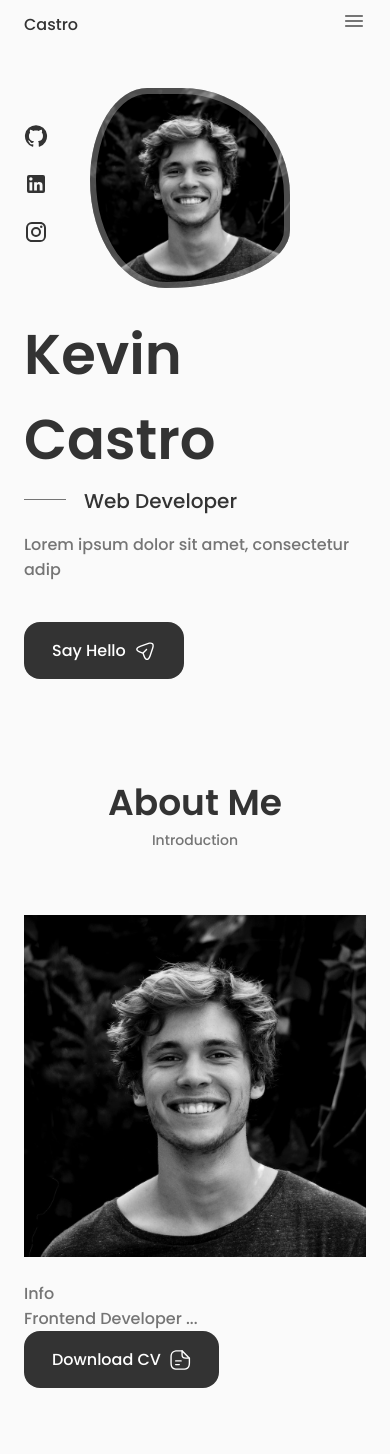
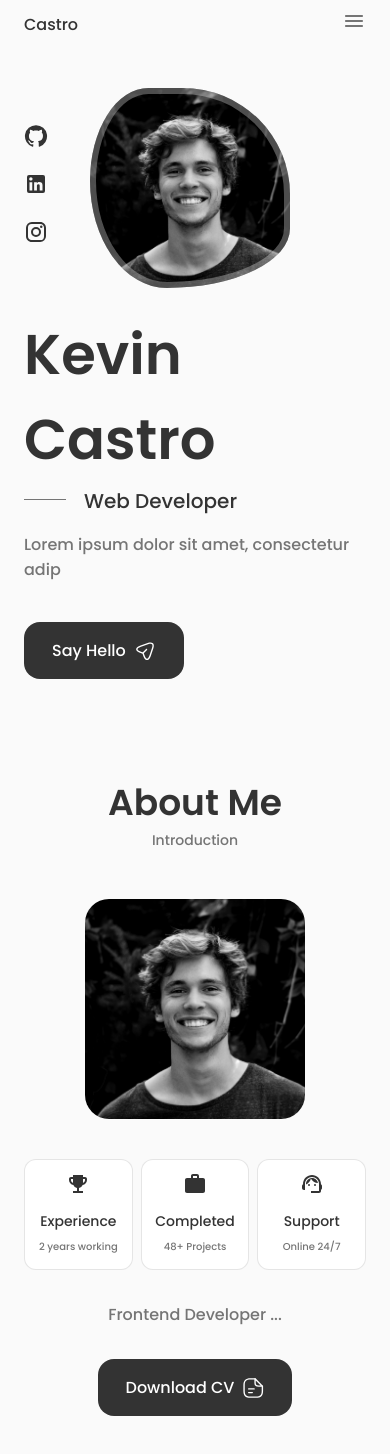
Before and after one commit to kevincastrochavez/kevin-portfolio, a React (Create React App) app: page / in a window 390 px wide. Shown: the top 1454 px of the page. Built offline with nearby package versions, Linux system fonts and the light colour scheme.

Commit message:
finished the about me section

```diff
--- a/src/components/About.js
+++ b/src/components/About.js
@@ -2,6 +2,7 @@ import React from 'react';
 
 import CV from '../assets/resume.pdf';
 import AboutImg from '../assets/about.jpg';
+
 import Info from './Info';
 
 function About() {
--- a/src/components/Info.js
+++ b/src/components/Info.js
@@ -1,7 +1,30 @@
 import React from 'react';
+import EmojiEventsIcon from '@mui/icons-material/EmojiEvents';
+import WorkIcon from '@mui/icons-material/Work';
+import SupportAgentIcon from '@mui/icons-material/SupportAgent';
 
 function Info() {
-  return <div>Info</div>;
+  return (
+    <div className='info grid'>
+      <div className='info__box'>
+        <EmojiEventsIcon className='info__icon' />
+        <h3 className='info__title'>Experience</h3>
+        <span className='info__subtitle'>2 years working</span>
+      </div>
+
+      <div className='info__box'>
+        <WorkIcon className='info__icon' />
+        <h3 className='info__title'>Completed</h3>
+        <span className='info__subtitle'>48+ Projects</span>
+      </div>
+
+      <div className='info__box'>
+        <SupportAgentIcon className='info__icon' />
+        <h3 className='info__title'>Support</h3>
+        <span className='info__subtitle'>Online 24/7</span>
+      </div>
+    </div>
+  );
 }
 
 export default Info;
--- a/src/styles/about.scss
+++ b/src/styles/about.scss
@@ -0,0 +1,48 @@
+.about {
+  &__container {
+    grid-template-columns: repeat(2, 1fr);
+    align-items: center;
+    column-gap: 4rem;
+  }
+
+  &__img {
+    width: 350px;
+    border-radius: 1.5rem;
+    justify-self: center;
+  }
+
+  &__description {
+    padding: 0 4rem 0 0;
+    margin-bottom: 40px;
+  }
+}
+
+@media screen and (max-width: 992px) {
+  .about {
+    &__container {
+      grid-template-columns: 1fr;
+      row-gap: 2.5rem;
+    }
+
+    &__img {
+      width: 220px;
+    }
+
+    &__data {
+      text-align: center;
+    }
+
+    &__description {
+      padding: 0 5rem;
+      margin-bottom: 2rem;
+    }
+  }
+}
+
+@media screen and (max-width: 576px) {
+  .about {
+    &__description {
+      padding: 0;
+    }
+  }
+}
--- /dev/null
+++ b/src/styles/info.scss
@@ -0,0 +1,50 @@
+.info {
+  grid-template-columns: repeat(3, 1fr);
+  gap: 0.5rem;
+  margin-bottom: 32px;
+
+  &__box {
+    background-color: $container;
+    border: 1px solid rgba(0, 0, 0, 0.1);
+    border-radius: 0.75rem;
+    text-align: center;
+    padding: 1rem 1.25rem;
+  }
+
+  &__icon {
+    font-size: 1.5rem;
+    color: $title;
+    margin-bottom: 8px;
+  }
+
+  &__title {
+    font-size: $small-font;
+    font-weight: 500;
+  }
+
+  &__subtitle {
+    font-size: $tiny-font;
+  }
+}
+
+@media screen and (max-width: 992px) {
+  .info {
+    justify-content: center;
+
+    &__box {
+      padding: 0.75rem 0.5rem;
+    }
+  }
+}
+
+@media screen and (max-width: 576px) {
+  .info {
+    grid-template-columns: repeat(3, 1fr);
+  }
+}
+
+@media screen and (max-width: 350px) {
+  .info {
+    grid-template-columns: repeat(2, 1fr);
+  }
+}
--- a/src/styles/main.scss
+++ b/src/styles/main.scss
@@ -5,3 +5,4 @@
 @import './data.scss';
 @import './scrollDown.scss';
 @import './about.scss';
+@import './info.scss';
--- a/src/styles/variables.scss
+++ b/src/styles/variables.scss
@@ -170,8 +170,16 @@ svg {
 }
 
 @media screen and (max-width: 768px) {
+  body {
+    margin: 0 0 $header-height 0;
+  }
+
   .section {
     padding: 2rem 0 4rem;
+
+    &__subtitle {
+      margin-bottom: 48px;
+    }
   }
 }
 
```
